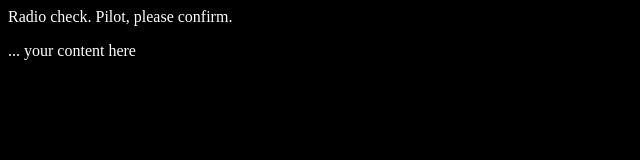
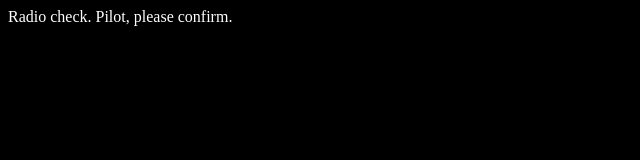
Before and after one commit to SandeepKumar1995/communication-log, a plain HTML site: page index.html in a window 1280 px wide. Shown: the whole page, without its empty margins (0-640 px from the left). Drawn offline with Linux system fonts and the light colour scheme.

Commit message:
Update index.html

```diff
--- a/index.html
+++ b/index.html
@@ -4,6 +4,5 @@
 </head>
 <body>
 <p>Radio check. Pilot, please confirm.</p>
-... your content here
 </body>
 </html>
```
